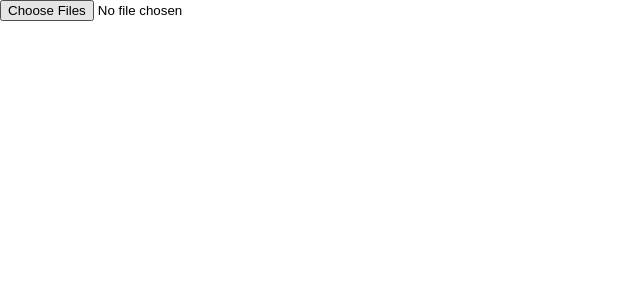
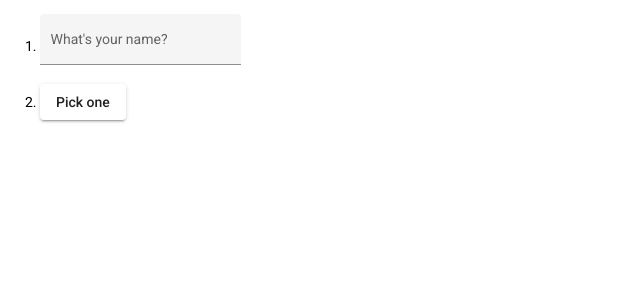
Before and after one commit to forkollaider/growth-hackathon, an Angular app: page / in a window 1280 px wide. Shown: the top 300 px of the page, without its empty margins (0-640 px from the left). Built offline with nearby package versions, Linux system fonts and the light colour scheme.

Commit message:
Added dialog component

```diff
--- a/src/app/app.component.html
+++ b/src/app/app.component.html
@@ -1,7 +1,8 @@
-<main *ngIf="activeStep$ | async as activeStep">
+<!-- <main *ngIf="activeStep$ | async as activeStep">
   <ng-container [ngSwitch]=" activeStep">
     <app-upload-step *ngSwitchCase="STEPS.UPLOAD" (next)="handleNextStep()"></app-upload-step>
     <app-structure-step *ngSwitchCase="STEPS.STRUCTURE" (next)="handleNextStep()" (back)="handleBackStep()"></app-structure-step>
     <app-preview-step *ngSwitchCase="STEPS.PREVIEW"  (back)="handleBackStep()"></app-preview-step>
   </ng-container>
-</main>
+</main> -->
+<dialog-component></dialog-component>
--- a/src/app/app.component.ts
+++ b/src/app/app.component.ts
@@ -8,6 +8,7 @@
   templateUrl: './app.component.html',
   styleUrls: ['./app.component.scss']
 })
+
 export class AppComponent implements OnInit {
   public readonly STEPS = STEPS;
   private readonly NEXT_STEP = NEXT_STEP;
--- /dev/null
+++ b/src/app/containers/dialog/dialog-component-example.html
@@ -0,0 +1,12 @@
+<h1 mat-dialog-title>Hi {{data.name}}</h1>
+<div mat-dialog-content>
+  <p>What's your favorite animal?</p>
+  <mat-form-field appearance="fill">
+    <mat-label>Favorite Animal</mat-label>
+    <input matInput [(ngModel)]="data.animal">
+  </mat-form-field>
+</div>
+<div mat-dialog-actions>
+  <button mat-button (click)="onNoClick()">No Thanks</button>
+  <button mat-button [mat-dialog-close]="data.animal" cdkFocusInitial>Ok</button>
+</div>
--- /dev/null
+++ b/src/app/containers/dialog/dialog-component.html
@@ -0,0 +1,19 @@
+<ol>
+    <li>
+      <mat-form-field appearance="fill">
+        <mat-label>What's your name?</mat-label>
+        <input matInput [(ngModel)]="name">
+      </mat-form-field>
+    </li>
+    <li>
+      <button mat-raised-button (click)="openDialog()">Pick one</button>
+    </li>
+    <li *ngIf="animal">
+      You chose: <i>{{animal}}</i>
+    </li>
+  </ol>
+
+
+<!-- Copyright 2022 Google LLC. All Rights Reserved.
+    Use of this source code is governed by an MIT-style license that
+    can be found in the LICENSE file at https://angular.io/license -->
--- /dev/null
+++ b/src/app/containers/dialog/dialog-component.ts
@@ -0,0 +1,48 @@
+import {Component, Inject} from '@angular/core';
+import {MatDialog, MatDialogRef, MAT_DIALOG_DATA} from '@angular/material/dialog';
+
+export interface DialogData {
+  animal: string;
+  name: string;
+}
+
+/**
+ * @title Dialog Overview
+ */
+@Component({
+  selector: 'dialog-component',
+  templateUrl: 'dialog-component.html',
+})
+export class DialogOverviewExample {
+  animal: string | undefined;
+  name: string | undefined;
+
+  constructor(public dialog: MatDialog) {}
+
+  openDialog(): void {
+    const dialogRef = this.dialog.open(DialogOverviewExampleDialog, {
+      width: '250px',
+      data: {name: this.name, animal: this.animal},
+    });
+
+    dialogRef.afterClosed().subscribe(result => {
+      console.log('The dialog was closed');
+      this.animal = result;
+    });
+  }
+}
+
+@Component({
+  selector: 'dialog-component-example',
+  templateUrl: 'dialog-component-example.html',
+})
+export class DialogOverviewExampleDialog {
+  constructor(
+    public dialogRef: MatDialogRef<DialogOverviewExampleDialog>,
+    @Inject(MAT_DIALOG_DATA) public data: DialogData,
+  ) {}
+
+  onNoClick(): void {
+    this.dialogRef.close();
+  }
+}
--- a/src/app/document-content.service.ts
+++ b/src/app/document-content.service.ts
@@ -33,9 +33,8 @@
 			const ws: XLSX.WorkSheet = wb.Sheets[wsname];
 
 			/* save data */
+			this.DATA = <AOA>(XLSX.utils.sheet_to_json(ws, {header: 1}));
       console.log('set', this.DATA)
-			this.DATA = <AOA>(XLSX.utils.sheet_to_json(ws, {header: 1}));
-
       return this.DATA
 		};
 		reader.readAsArrayBuffer(target.files[0]);
```
Also changed, not shown: src/app/app.module.ts (+13 -3 lines).
